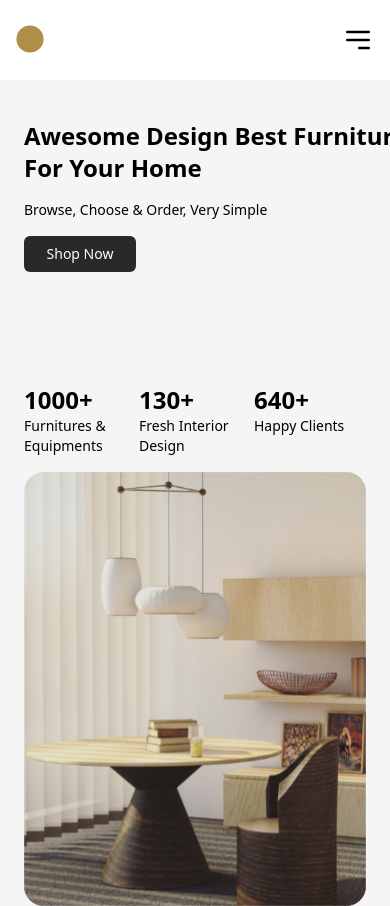
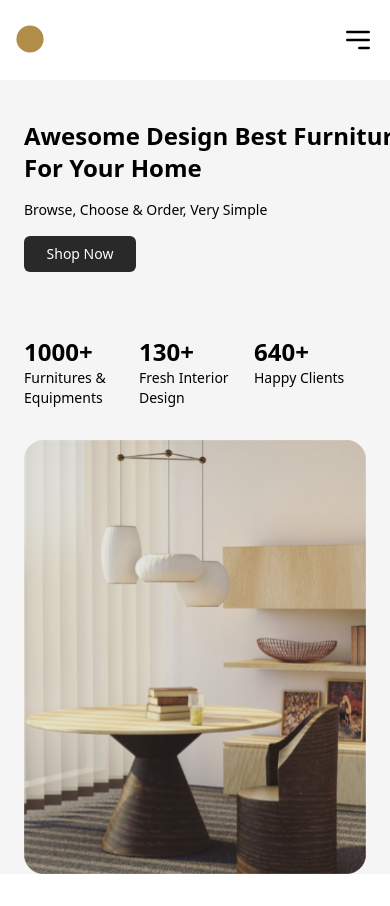
Before and after one commit to ForJessicaSake/React-Query-X-Jotai-Next-Ecommerce-Store, a React (Create React App) app: page / in a window 390 px wide. After the commit the page ends 874 px from the top, so only its background shows below. Built offline with nearby package versions, Linux system fonts and the light colour scheme.

Commit message:
feat:Header user interface completed :)

```diff
--- a/src/elements/Header.tsx
+++ b/src/elements/Header.tsx
@@ -9,7 +9,7 @@ function Header() {
     <h1 className="text-2xl font-bold w-96 lg:pt-10 pt-0">Awesome Design Best Furniture For Your Home</h1>
       <p className="text-sm font-light py-4">Browse, Choose & Order, Very Simple</p>
       <Button text="Shop Now"/>
-      <section className="flex justify-between pt-28">
+      <section className="flex justify-between lg:pt-28 pt-16">
         <div className="flex flex-col w-28 pb-4">
             <h1 className="text-2xl font-semibold">1000+</h1>
             <p className="text-sm font-light">Furnitures & Equipments</p>
@@ -25,9 +25,8 @@ function Header() {
       </section>
     </figcaption>
     <figure>
-        <img src ={header} alt="living room furniture" className="lg:w-9/12 lg:h-9/12 w-full"/>
+        <img src ={header} alt="living room furniture" className="lg:w-9/12 lg:h-9/12 w-full lg:pt-0 pt-4"/>
     </figure>
-
     </header>
   );
 }
```
